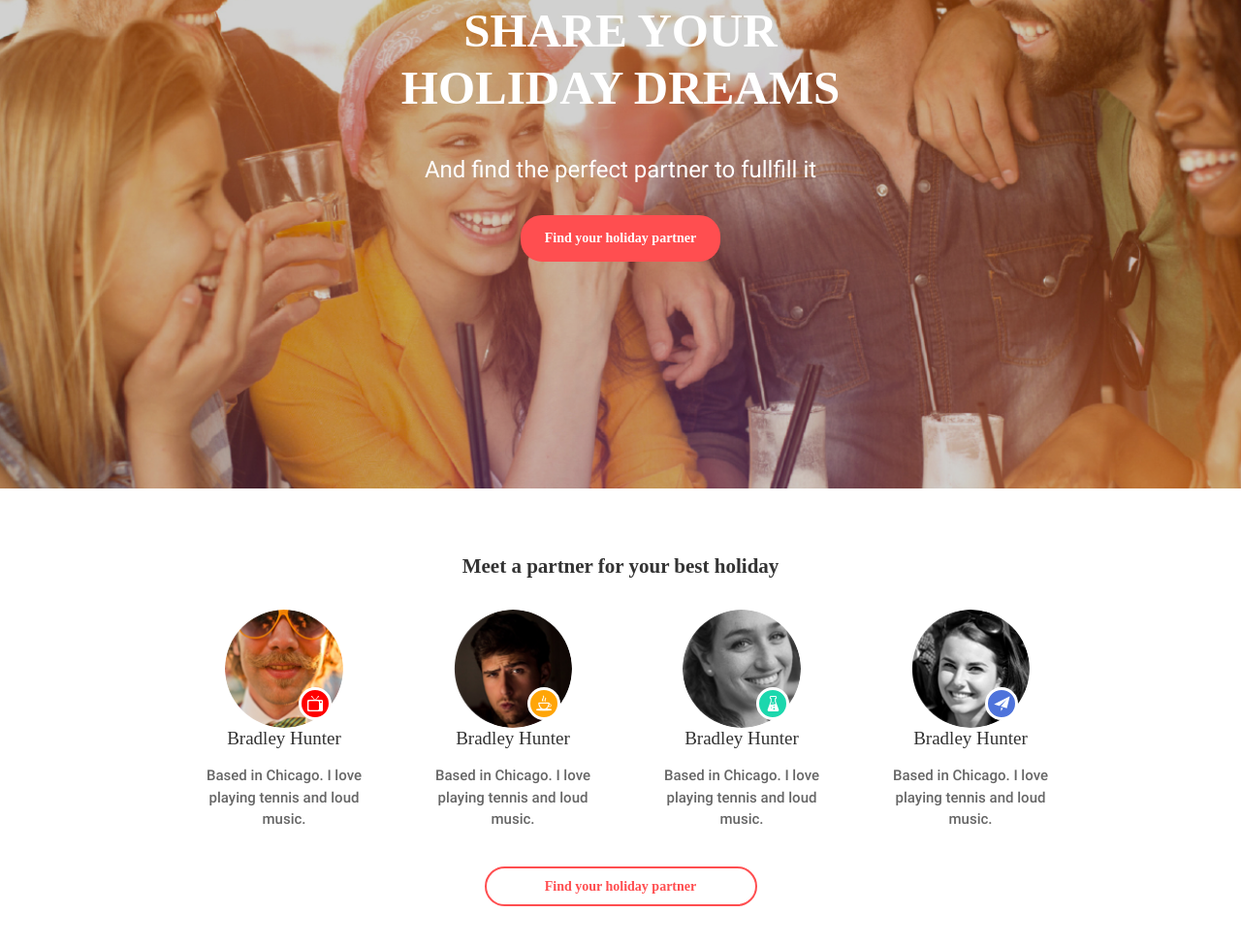
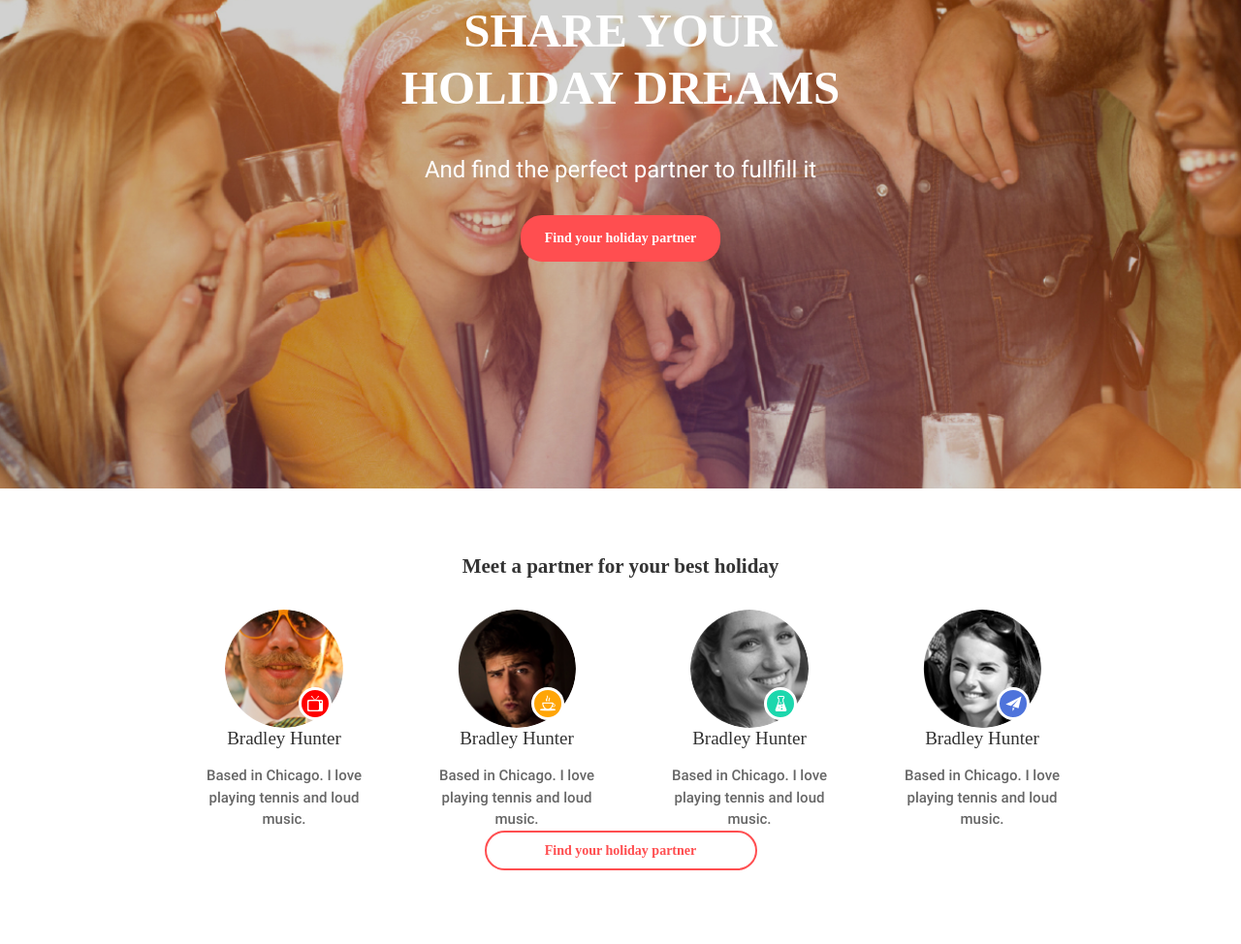
Before and after one commit to MaksymKykot/goit-fe-course, a plain HTML site: page modul-9/index.html in a window 1280 px wide. Shown: the part 226-1200 px from the top of the page at 97% size. After the commit the page ends 1174 px from the top, so only its background shows below. Drawn offline with nearby package versions, Linux system fonts and the light colour scheme; a web font is replaced by a local one.

Commit message:
home work_9_v2

```diff
--- a/modul-9/index.html
+++ b/modul-9/index.html
@@ -59,8 +59,8 @@
                         <h2 class="partner-text">Meet a partner for your best holiday</h2>
                     </div>
                 </div>
-               <div class="holiday-partners__inner">
-                            <div class="row">
+               <div class="row">
+
                                 <div class="col-12 col-md-6 col-lg-3">
                                     <div class="div__1">
                                      <div class="div__img foto__1">
@@ -72,8 +72,8 @@
                                             </p>
                                     </div>
                                 </div>
-                            </div>
-                            <div class="row">
+
+
                                 <div class="col-12 col-md-6 col-lg-3">
                                     <div class="div__1">
                                        <div class="div__img foto__2">
@@ -84,9 +84,9 @@
                                             Based in Chicago. I love playing tennis and loud music.
                                          </p>
                                     </div>
-                                </div>
-                            </div>
-                            <div class="row">
+
+                                 </div>
+
                                 <div class="col-12 col-md-6 col-lg-3">
                                     <div class="div__1">
                                         <div class="div__img foto__3">
@@ -98,8 +98,8 @@
                                         </p>
                                     </div>
                                 </div>
-                            </div>
-                            <div class="row">
+
+
                                 <div class="col-12 col-md-6 col-lg-3">
                                     <div class="div__1">
                                            <div class="div__img foto__4">
@@ -111,7 +111,7 @@
                                              </p>
                                     </div>
                                 </div>
-                            </div>
+
                         </div>
                     <div class="row">
                         <div class="col-12">
```
